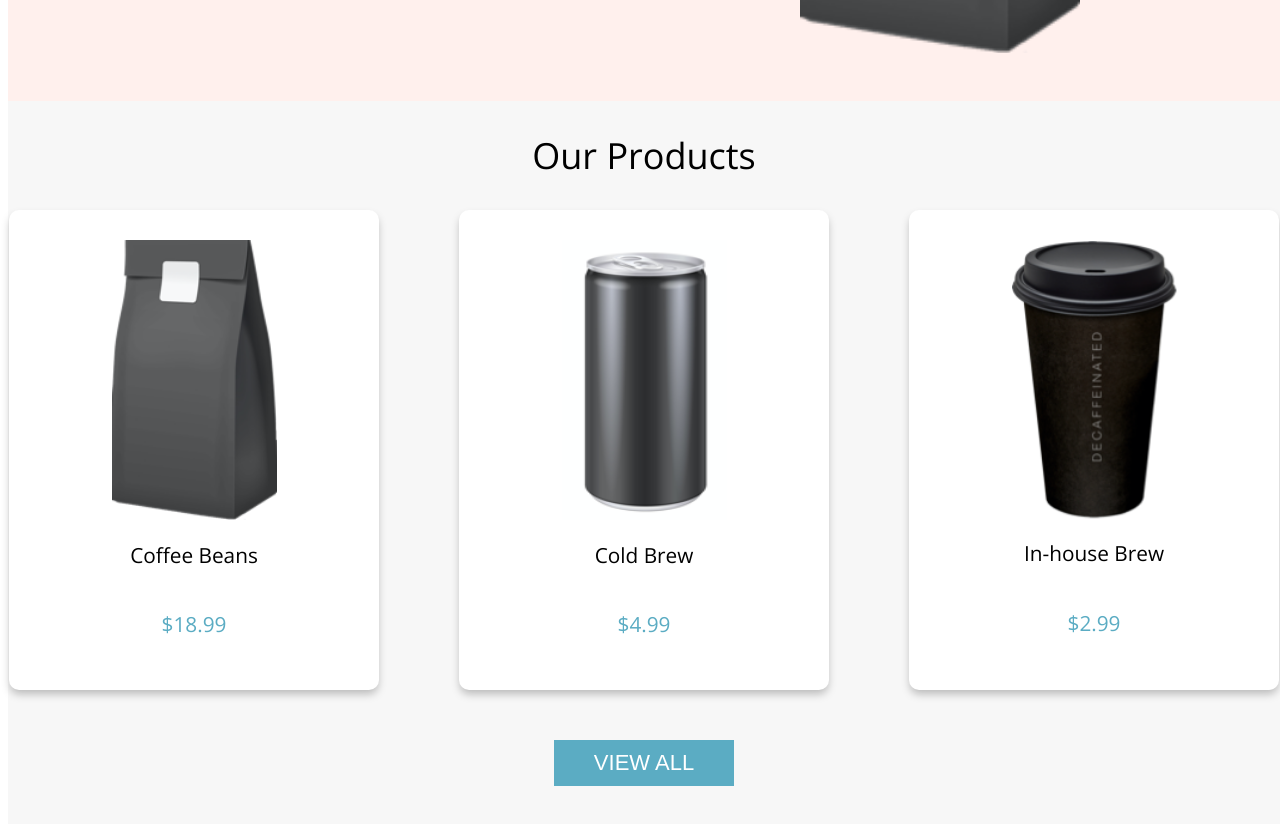
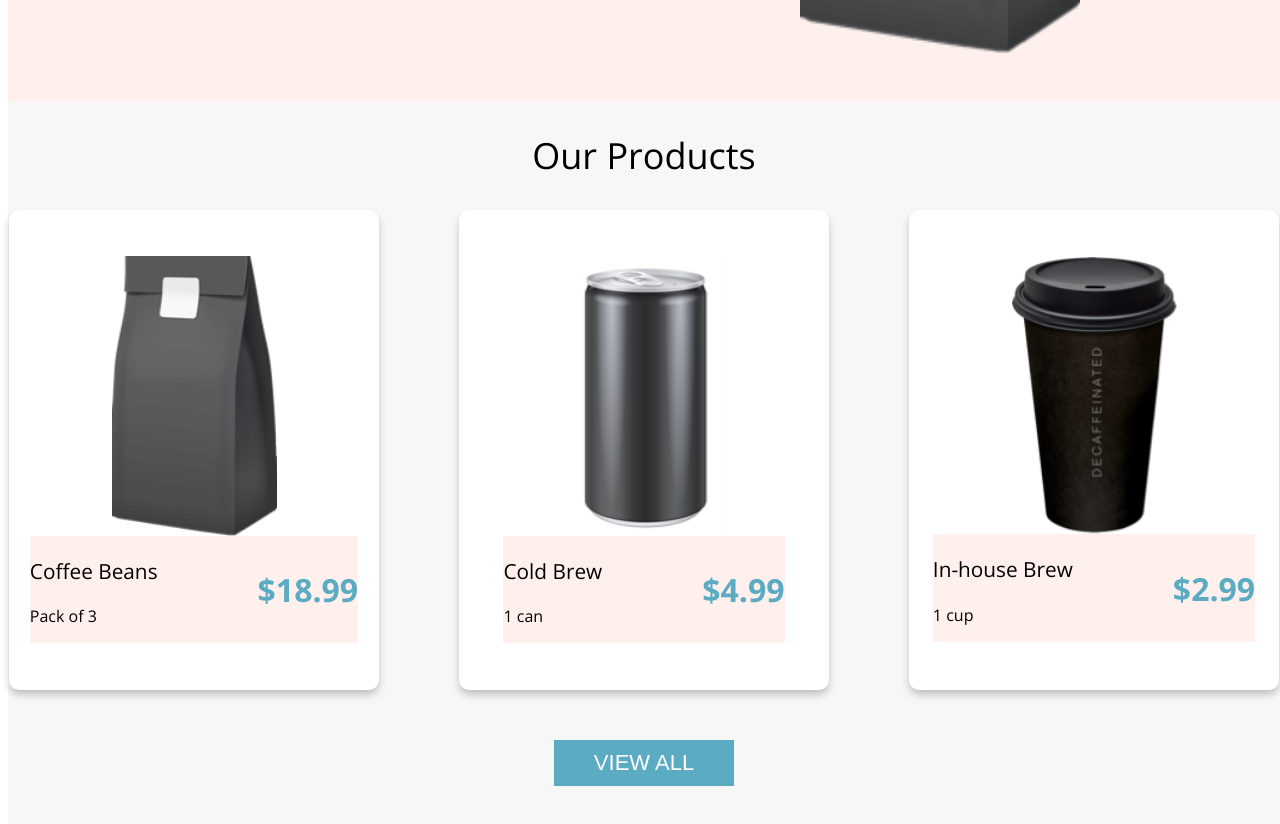
Before and after one commit to dilpreettoor/coffee-shop, a plain HTML site: page index.html in a window 1280 px wide. Shown: the part 578-1402 px from the top of the page. Drawn offline with nearby package versions, Linux system fonts and the light colour scheme.

Commit message:
Exercise 13-partial

```diff
--- a/css/landing.css
+++ b/css/landing.css
@@ -217,11 +217,34 @@ ul {
 
 .hot-drinks__price {
     color:#5BACC3;
+    margin-left: 100px;
+    font-weight: bold;
+    font-size: 2rem;
 }
 
 .hot-drinks__image {
    display: flex;
    flex-wrap: wrap;
+}
+
+.hot-drinks__description {
+    margin-top: 0px;
+}
+
+.hot-drinks__content-container {
+    display: flex;
+    flex-direction: row;
+    align-items: center;
+    justify-content: space-between;
+    background-color: #FFF0ED;
+}
+
+
+.hot-drinks__text-container {
+    display: flex;
+    flex-direction: column;
+    justify-content: center;
+    text-align: start;
 }
 
 img.hot-drinks__image {
--- a/index.html
+++ b/index.html
@@ -35,22 +35,39 @@
         <h2 class="products__title">Our Products</h2>
         <!-- Hot Drinks -->
         <section class="hot-drinks" >
-        <div  class="hot-drinks__item" >
-            <img class="hot-drinks__image"  src="/assets/coffeebeans.png" alt="Coffee Beans">
-            <h3 class="hot-drinks__name">Coffee Beans</h3>
-            <h3 class="hot-drinks__price">$18.99</h3>
-        </div>
+
+            <div  class="hot-drinks__item" >
+                <img class="hot-drinks__image"  src="/assets/coffeebeans.png" alt="Coffee Beans">
+                <div class="hot-drinks__content-container">
+                    <div class="hot-drinks__text-container">
+                <h3 class="hot-drinks__name">Coffee Beans</h3>
+                <p class="hot-drinks__description"> Pack of 3</p>
+            </div>
+                <h3 class="hot-drinks__price">$18.99</h3>
+                </div>
+            </div>
+
         <div class="hot-drinks__item">
             <img  class="hot-drinks__image" src="/assets/coldbrew.png" alt="Cold Brew">
+        <div class="hot-drinks__content-container">
+            <div class="hot-drinks__text-container">
             <h3 class="hot-drinks__name">Cold Brew</h3>
+            <p class="hot-drinks__description"> 1 can</p>
+            </div>
             <h3 class="hot-drinks__price">$4.99</h3>
+        </div>
 
 
         </div>
         <div class="hot-drinks__item">
             <img class="hot-drinks__image" src="/assets/inhousebrew.png" alt="In-house Brew">
+            <div class="hot-drinks__content-container">
+                <div class="hot-drinks__text-container">
             <h3 class="hot-drinks__name">In-house Brew</h3>
+            <p class="hot-drinks__description"> 1 cup</p>
+        </div>
             <h3 class="hot-drinks__price">$2.99</h3>
+        </div>
 
 
         </div>
```
